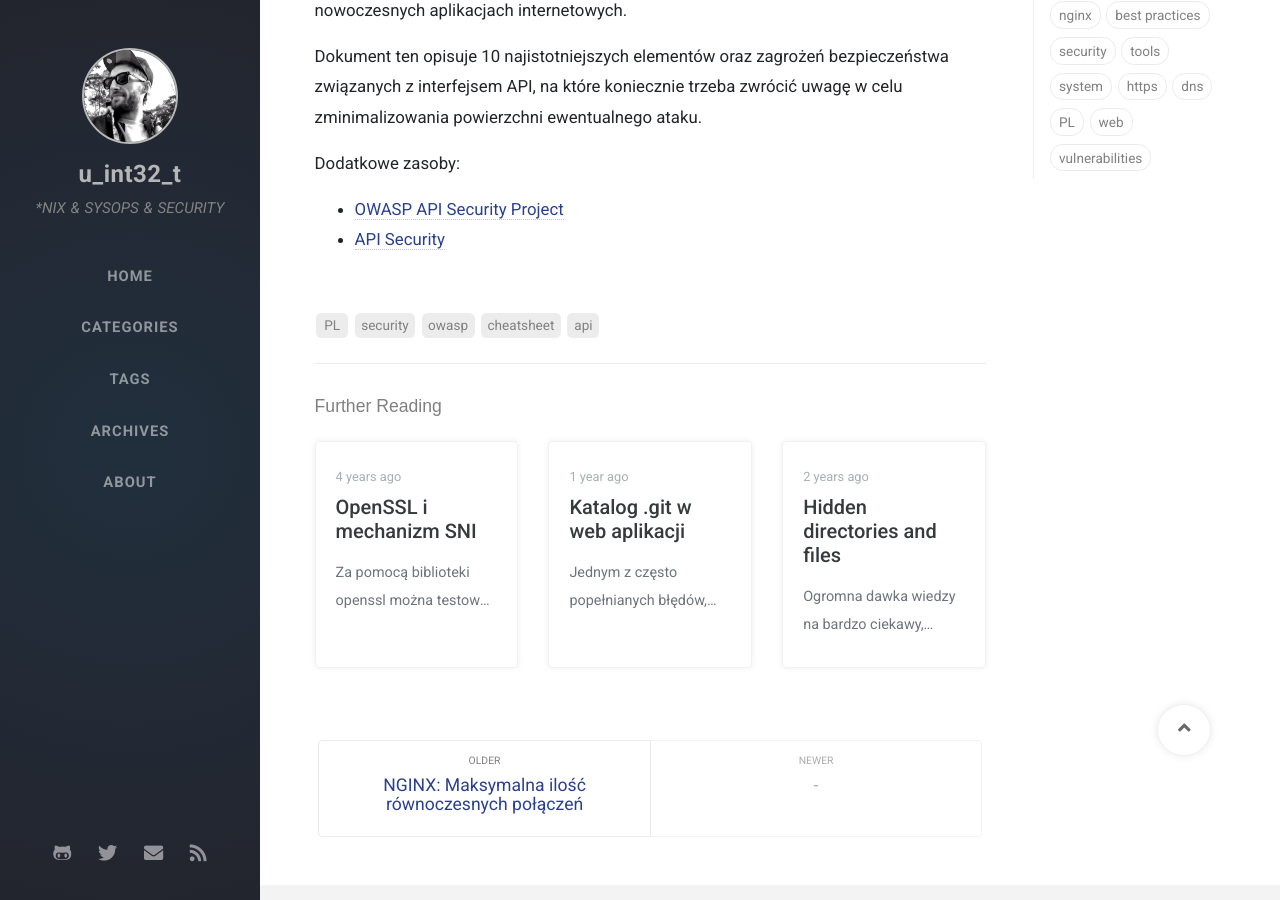
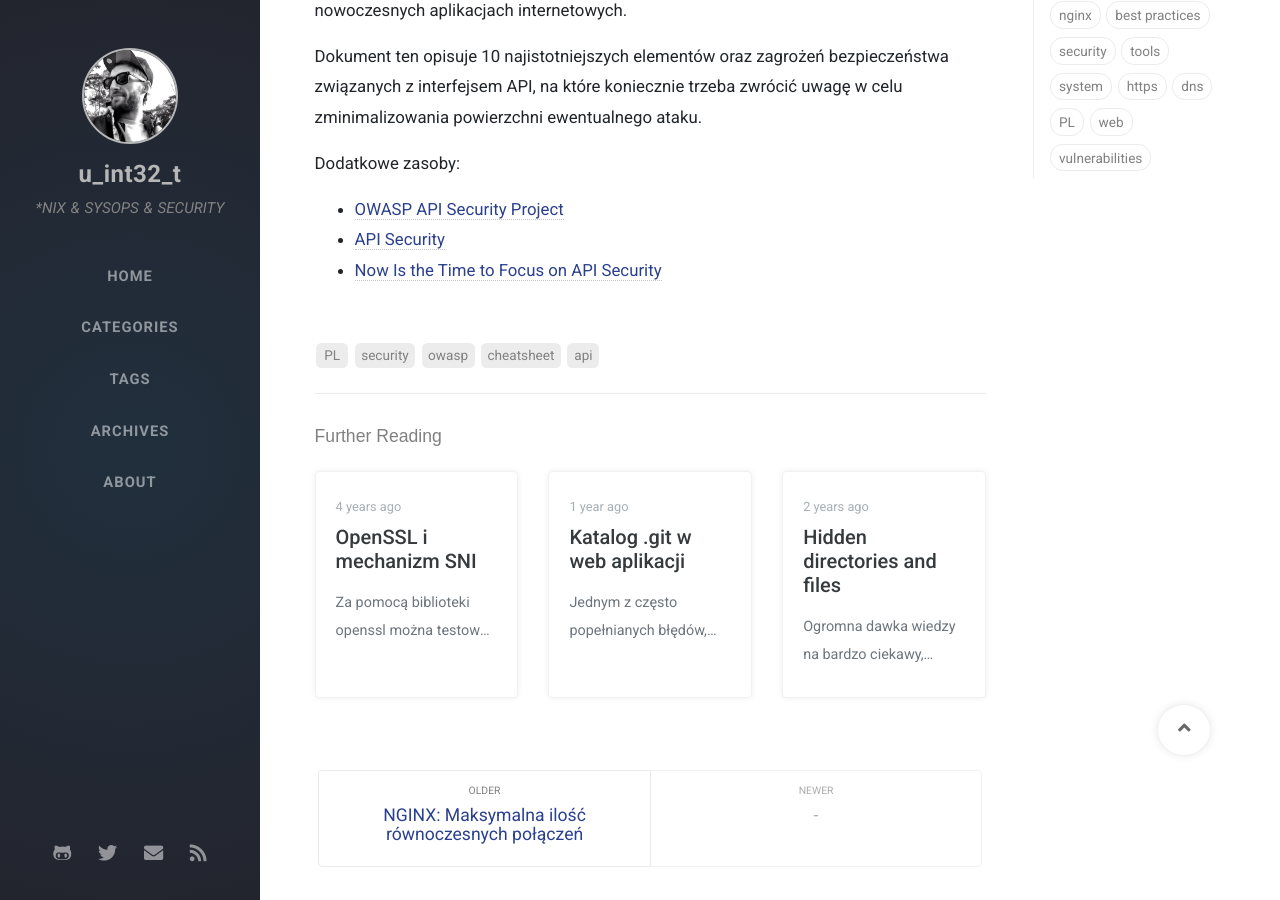
Before and after one commit to morristech/trimstray.github.io, a Jekyll site: the page built from _posts/2020-02-19-owasp-api-security-top-10.md, in a window 1280 px wide and 900 px high, scrolled down 401 px. Built offline with Jekyll 4.4.1, drawn with Linux system fonts in a browser that asks for light colours; nearby versions of some CDN libraries; some web fonts are replaced; comment, search, counter and statistics services are not loaded.

Commit message:
add new resource - signed-off-by: trimstray <trimstray@gmail.com>

```diff
--- a/_posts/2020-02-19-owasp-api-security-top-10.md
+++ b/_posts/2020-02-19-owasp-api-security-top-10.md
@@ -20,3 +20,4 @@ Dodatkowe zasoby:
 
 - [OWASP API Security Project](https://owasp.org/www-project-api-security/)
 - [API Security](https://apisecurity.io/)
+- [Now Is the Time to Focus on API Security](https://securityboulevard.com/2020/02/now-is-the-time-to-focus-on-api-security/)
```
